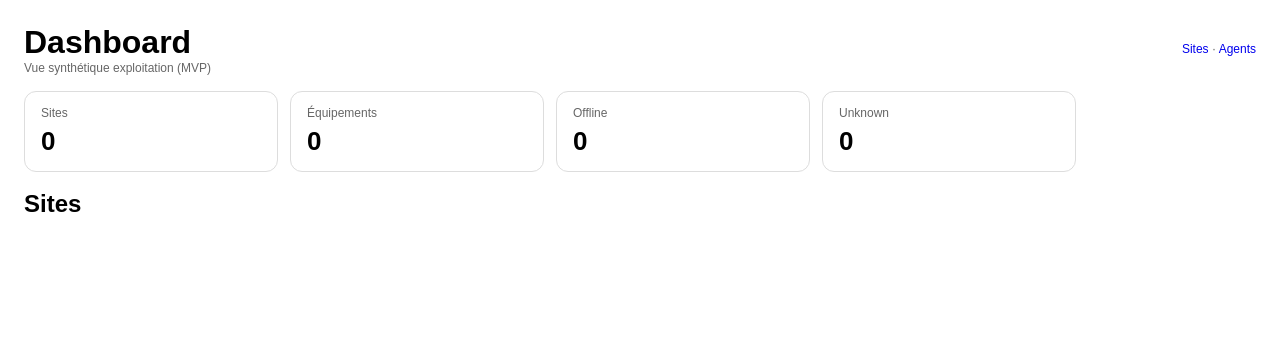
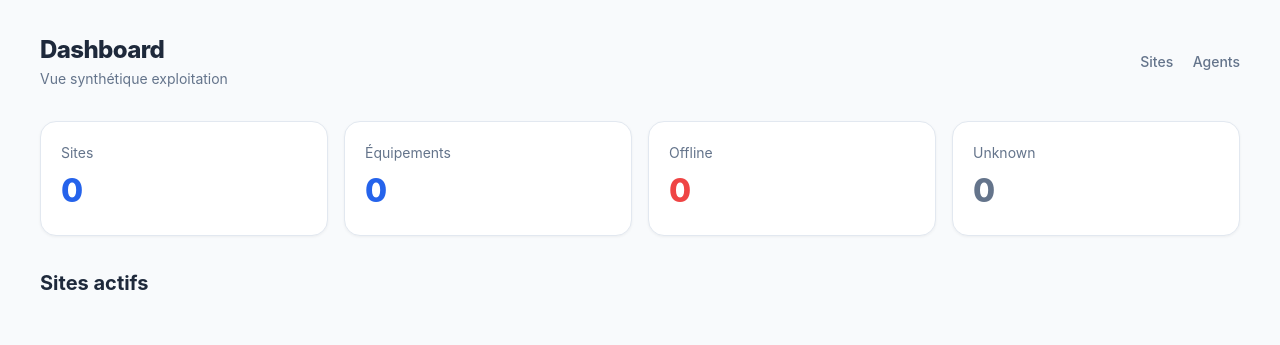
Before and after one commit to CedricNCoding/av-monitoring-mvp, a FastAPI app: page /ui in a window 1280 px wide. Shown: the top 345 px of the page. Run offline with FastAPI, Linux system fonts and the light colour scheme.

Commit message:
amélioreation visuelle

```diff
--- a/backend/app/templates/dashboard.html
+++ b/backend/app/templates/dashboard.html
@@ -1,34 +1,114 @@
 <!doctype html>
-<html>
+<html lang="fr">
 <head>
   <meta charset="utf-8" />
+  <meta name="viewport" content="width=device-width, initial-scale=1.0">
   <title>AV Monitoring — Dashboard</title>
   <style>
-    body { font-family: Arial, sans-serif; margin: 24px; }
-    .topbar { display:flex; justify-content:space-between; align-items:baseline; gap:16px; }
-    .muted { color:#666; font-size:12px; }
-    .kpis { display:flex; gap:12px; flex-wrap:wrap; margin-top:16px; }
-    .kpi { border:1px solid #ddd; border-radius:12px; padding:14px 16px; min-width:220px; }
-    .kpi .v { font-size:26px; font-weight:700; margin-top:6px; }
-    .grid { display:grid; grid-template-columns: repeat(auto-fit, minmax(280px, 1fr)); gap:12px; margin-top:16px; }
-    .card { border:1px solid #ddd; border-radius:12px; padding:14px 16px; }
-    .row { display:flex; justify-content:space-between; align-items:center; gap:10px; }
-    .pill { display:inline-block; padding:2px 8px; border:1px solid #ddd; border-radius:999px; font-size:12px; }
-    .danger { border-color:#b00020; color:#b00020; }
-    .ok { border-color:#1b5e20; color:#1b5e20; }
-    a { text-decoration:none; }
-    a:hover { text-decoration:underline; }
+    :root {
+      --primary: #2563eb;
+      --bg: #f8fafc;
+      --card-bg: #ffffff;
+      --text-main: #1e293b;
+      --text-muted: #64748b;
+      --danger: #ef4444;
+      --danger-bg: #fef2f2;
+      --success: #22c55e;
+      --success-bg: #f0fdf4;
+      --border: #e2e8f0;
+    }
+
+    body {
+      font-family: 'Inter', -apple-system, BlinkMacSystemFont, "Segoe UI", Roboto, sans-serif;
+      background-color: var(--bg);
+      color: var(--text-main);
+      margin: 0;
+      padding: 32px;
+      line-height: 1.5;
+    }
+
+    .container { max-width: 1200px; margin: 0 auto; }
+
+    /* Topbar */
+    .topbar {
+      display: flex;
+      justify-content: space-between;
+      align-items: center;
+      margin-bottom: 32px;
+    }
+    h1 { font-size: 24px; font-weight: 800; letter-spacing: -0.025em; margin: 0; }
+    .muted { color: var(--text-muted); font-size: 14px; }
+
+    /* KPIs */
+    .kpis {
+      display: grid;
+      grid-template-columns: repeat(auto-fit, minmax(200px, 1fr));
+      gap: 16px;
+      margin-bottom: 32px;
+    }
+    .kpi {
+      background: var(--card-bg);
+      border: 1px solid var(--border);
+      border-radius: 16px;
+      padding: 20px;
+      box-shadow: 0 1px 3px rgba(0,0,0,0.05);
+    }
+    .kpi .v { font-size: 32px; font-weight: 800; color: var(--primary); margin-top: 4px; }
+
+    /* Grid & Cards */
+    .grid {
+      display: grid;
+      grid-template-columns: repeat(auto-fit, minmax(320px, 1fr));
+      gap: 20px;
+    }
+    .card {
+      background: var(--card-bg);
+      border: 1px solid var(--border);
+      border-radius: 16px;
+      padding: 20px;
+      transition: transform 0.2s ease, box-shadow 0.2s ease;
+    }
+    .card:hover {
+      transform: translateY(-2px);
+      box-shadow: 0 10px 15px -3px rgba(0, 0, 0, 0.1);
+    }
+
+    .row { display: flex; justify-content: space-between; align-items: flex-start; gap: 12px; }
+
+    /* Status Pills */
+    .pill {
+      display: inline-flex;
+      align-items: center;
+      padding: 4px 12px;
+      border-radius: 9999px;
+      font-size: 12px;
+      font-weight: 600;
+    }
+    .pill.danger { background: var(--danger-bg); color: var(--danger); }
+    .pill.ok { background: var(--success-bg); color: var(--success); }
+
+    /* Links & Buttons */
+    .actions { margin-top: 20px; padding-top: 16px; border-top: 1px solid var(--border); display: flex; gap: 12px; }
+    a { color: var(--primary); text-decoration: none; font-size: 14px; font-weight: 500; }
+    a:hover { text-decoration: underline; }
+
+    .nav-links a { color: var(--text-muted); margin-left: 15px; }
+    .nav-links a:hover { color: var(--primary); }
+
+    h2 { font-size: 20px; margin-bottom: 16px; font-weight: 700; }
   </style>
 </head>
 <body>
+  <div class="container">
     <div class="topbar">
       <div>
-      <h1 style="margin:0;">Dashboard</h1>
-      <div class="muted">Vue synthétique exploitation (MVP)</div>
+        <h1>Dashboard</h1>
+        <div class="muted">Vue synthétique exploitation</div>
       </div>
-    <div class="muted">
-      <a href="/ui/sites">Sites</a> · <a href="/ui/agents">Agents</a>
-    </div>
+      <nav class="nav-links">
+        <a href="/ui/sites">Sites</a>
+        <a href="/ui/agents">Agents</a>
+      </nav>
     </div>
 
     <div class="kpis">
@@ -42,43 +122,44 @@
       </div>
       <div class="kpi">
         <div class="muted">Offline</div>
-      <div class="v">{{ kpis.offline_devices }}</div>
+        <div class="v" style="color: var(--danger)">{{ kpis.offline_devices }}</div>
       </div>
       <div class="kpi">
         <div class="muted">Unknown</div>
-      <div class="v">{{ kpis.unknown_devices }}</div>
+        <div class="v" style="color: var(--text-muted)">{{ kpis.unknown_devices }}</div>
       </div>
     </div>
 
-  <h2 style="margin-top:18px;">Sites</h2>
+    <h2>Sites actifs</h2>
     <div class="grid">
       {% for s in site_cards %}
       <div class="card">
         <div class="row">
           <div>
-          <div style="font-weight:700;">{{ s.name }}</div>
-          <div class="muted">{{ s.device_count }} équipements</div>
+            <div style="font-weight:700; font-size: 18px;">{{ s.name }}</div>
+            <div class="muted">{{ s.device_count }} équipements supervisés</div>
           </div>
 
           {% if s.offline_count > 0 %}
-          <span class="pill danger">{{ s.offline_count }} offline</span>
+            <span class="pill danger">● {{ s.offline_count }} offline</span>
           {% else %}
-          <span class="pill ok">OK</span>
+            <span class="pill ok">● Opérationnel</span>
           {% endif %}
         </div>
 
-      <div class="row" style="margin-top:10px;">
-        <div class="muted">
-          Contact: {{ "Oui" if s.has_contact else "Non" }}
+        <div class="row" style="margin-top:16px;">
+          <div class="muted" style="font-size: 13px;">
+            Contact : <strong>{{ "Oui" if s.has_contact else "Non" }}</strong>
           </div>
-        <div>
-          <a href="/ui/sites/{{ s.id }}">Fiche site</a> ·
-          <a href="/ui/agents/{{ s.id }}/devices">Devices</a>
         </div>
+
+        <div class="actions">
+          <a href="/ui/sites/{{ s.id }}">Détails site</a>
+          <a href="/ui/agents/{{ s.id }}/devices">Équipements →</a>
         </div>
       </div>
       {% endfor %}
     </div>
-
+  </div>
 </body>
 </html>
```
Also changed, not shown: backend/app/templates/dashboard_old.html (added, +84 -0 lines). Lines whose indentation alone changed are shown as unchanged.
